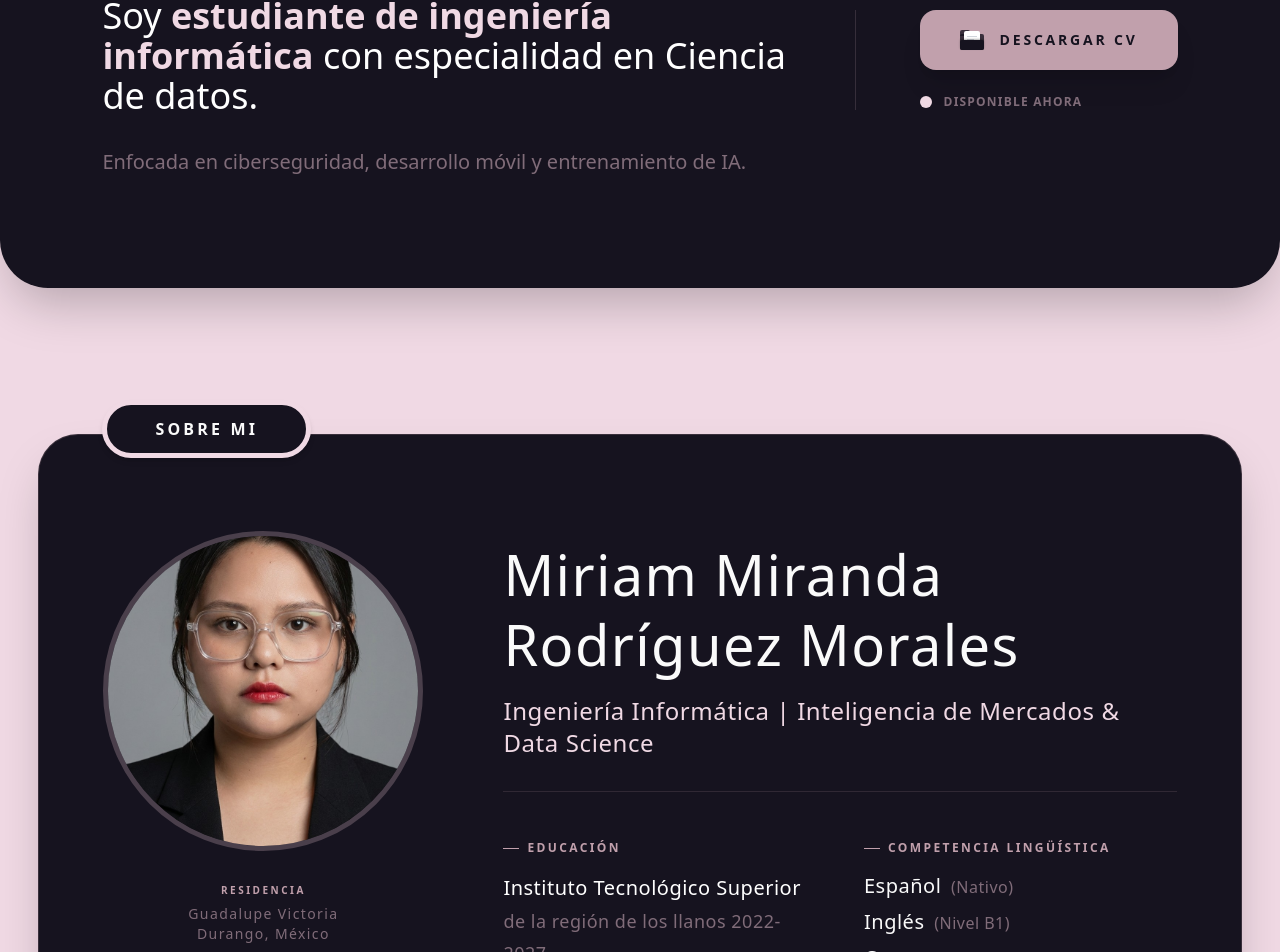
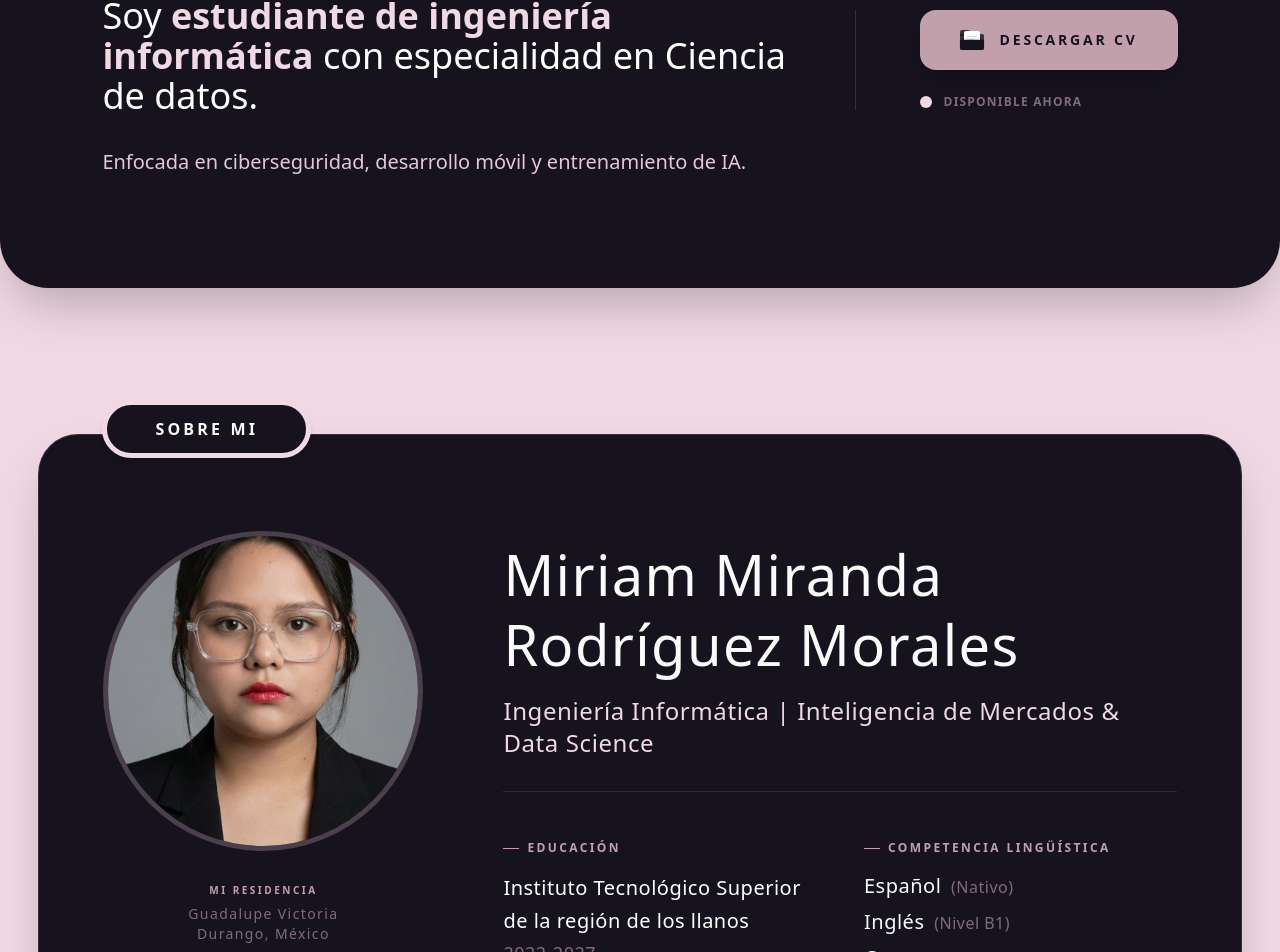
Before and after one commit to mmrm-miranda/Portafolio, a React (Vite) app: page / in a window 1280 px wide. Shown: the part 1018-1970 px from the top of the page. Built offline with nearby package versions, Linux system fonts and the light colour scheme.

Commit message:
Actialización de la version movil

```diff
--- a/src/sections/AboutSection.jsx
+++ b/src/sections/AboutSection.jsx
@@ -26,7 +26,7 @@ const AboutSection = () => {
                   </div>
 
                   <div className="text-center mt-2">
-                      <p className="text-[#C1A0AC] text-[10px] font-bold tracking-[0.25em] uppercase mb-1.5">Residencia</p>
+                      <p className="text-[#C1A0AC] text-[10px] font-bold tracking-[0.25em] uppercase mb-1.5">Mi residencia</p>
                       <p className="text-[#806C79] text-sm tracking-widest font-light">
                         Guadalupe Victoria<br/>Durango, México
                       </p>
@@ -40,7 +40,7 @@ const AboutSection = () => {
                     <h3 className="text-[#4A3F4B] dark:text-[#FAFAFA] text-4xl lg:text-[3.5rem] font-light tracking-wide leading-tight mb-4 transition-colors duration-500">
                       Miriam Miranda <br className="hidden lg:block"/>Rodríguez Morales
                     </h3>
-                    <p className="text-[#C1A0AC] dark:text-[#F0D9E4] text-lg lg:text-2xl tracking-wide font-medium transition-colors duration-500">
+                    <p className="text-[#e0bcc9] dark:text-[#F0D9E4] text-lg lg:text-2xl tracking-wide font-medium transition-colors duration-500">
                       Ingeniería Informática | Inteligencia de Mercados & Data Science
                     </p>
                  </div>
@@ -50,9 +50,9 @@ const AboutSection = () => {
                        <p className="text-[#C1A0AC] text-xs uppercase tracking-[0.2em] font-bold mb-4 flex items-center justify-center lg:justify-start gap-2">
                          <span className="w-4 h-[1px] bg-[#C1A0AC]"></span> Educación
                        </p>
-                       <p className="text-[#4A3F4B] dark:text-[#FAFAFA] text-xl font-light leading-relaxed tracking-wide transition-colors duration-500">
-                          <strong className="font-medium text-[#4A3F4B] dark:text-white">Instituto Tecnológico Superior</strong><br/>
-                          <span className="text-[#806C79] text-lg">de la región de los llanos 2022-2027</span>
+                       <p className="text-[#917d93] dark:text-[#FAFAFA] text-xl font-light leading-relaxed tracking-wide transition-colors duration-500">
+                          <strong className="font-medium text-[#4A3F4B] dark:text-white">Instituto Tecnológico Superior de la región de los llanos</strong><br/>
+                          <span className="text-[#806C79] text-lg"> 2022-2027</span>
                        </p>
                     </div>
 
--- a/src/sections/HeroSection.jsx
+++ b/src/sections/HeroSection.jsx
@@ -45,7 +45,7 @@ export default function HeroSection() {
       >
 
         {/* TEXTO DE FONDO - Escala suave para móvil */}
-        <div className="absolute inset-0 flex items-center justify-center pointer-events-none z-0">
+        <div className="absolute inset-0 flex items-start md:items-center justify-center pointer-events-none z-0 pt-[18vh] md:pt-0">
           <motion.h1
             variants={itemVariants}
             className="text-[clamp(5rem,20vw,38rem)] font-black text-[#F0D9E4]/60 dark:text-[#F0D9E4]/10 whitespace-nowrap tracking-tighter select-none leading-none transition-colors duration-500"
@@ -77,7 +77,7 @@ export default function HeroSection() {
         </div>
 
         {/* FOTO - Ajuste de altura para no tapar los textos inferiores */}
-        <div className="absolute bottom-0 left-0 w-full h-[70%] md:h-[80%] flex justify-center items-end pointer-events-none z-20">
+        <div className="absolute bottom-0 left-0 w-full h-[70%] md:h-[80%] flex justify-center items-end pointer-events-none z-0 md:z-20">
           <motion.img
             variants={imageVariants}
             src={fotoHero}
@@ -113,7 +113,7 @@ export default function HeroSection() {
               <p className="text-[#4A3F4B] dark:text-white text-2xl md:text-4xl font-light leading-snug transition-colors duration-500">
                 Soy <span className="font-bold text-[#C1A0AC] dark:text-[#F0D9E4]">estudiante de ingeniería informática</span> con especialidad en Ciencia de datos.
               </p>
-              <p className="text-[#806C79] text-lg md:text-xl font-light leading-relaxed max-w-2xl">
+              <p className="text-[#e2c8d9] text-lg md:text-xl font-light leading-relaxed max-w-2xl">
                 Enfocada en ciberseguridad, desarrollo móvil y entrenamiento de IA.
               </p>
             </div>
```
